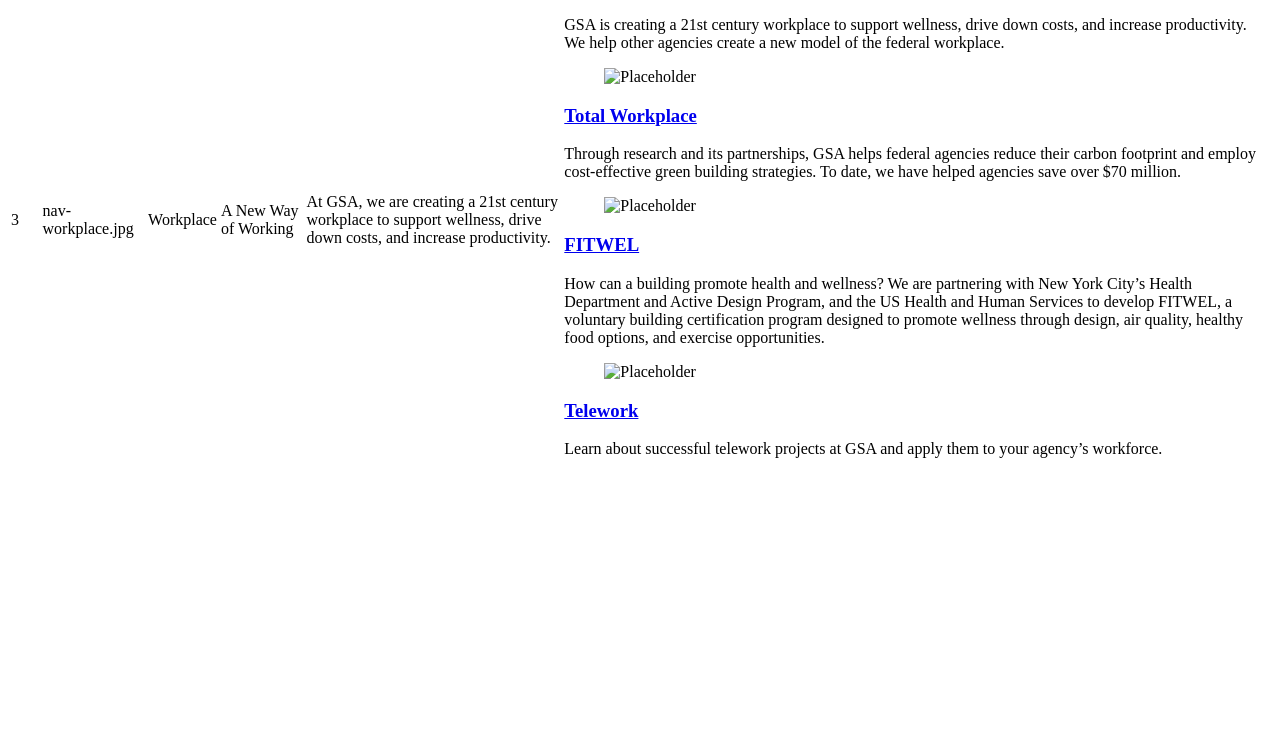
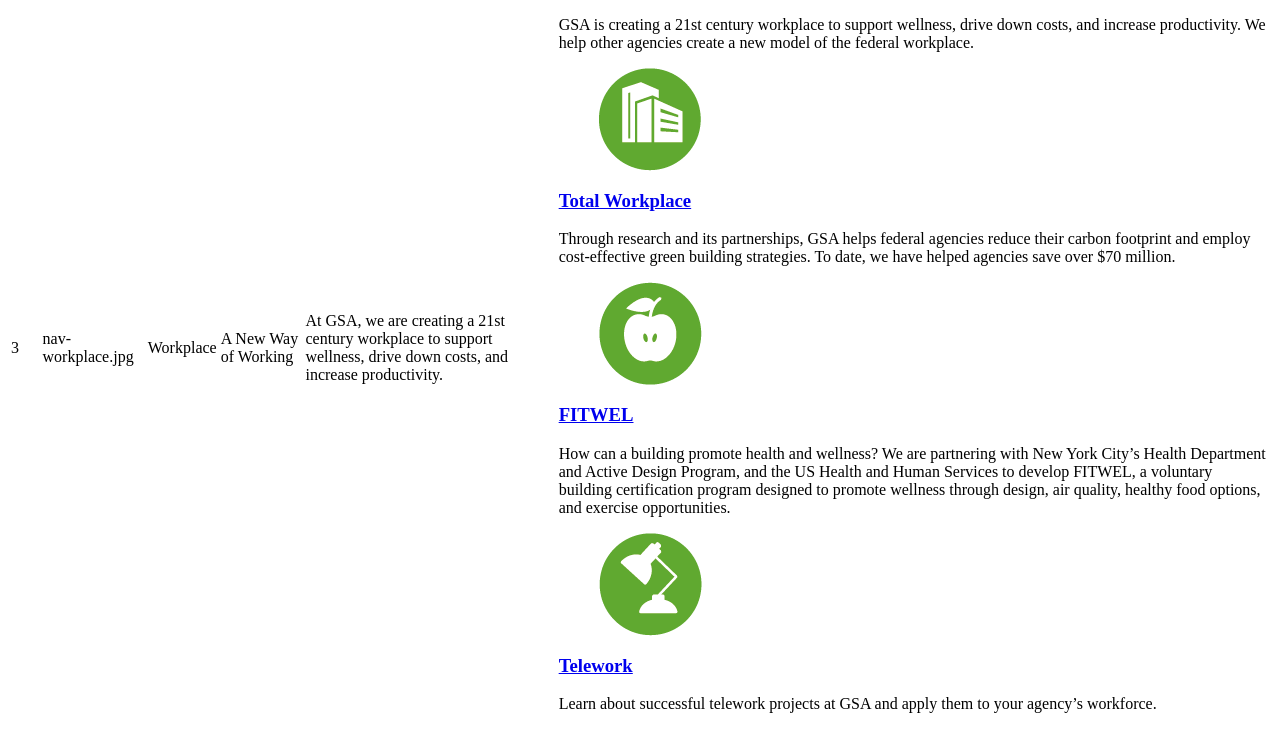
Before and after one commit to SLBryant/GSA-Sustainable-GSA, a PHP site: page /CID/workplaces.php in a window 1280 px wide. Shown: the part 69-800 px from the top of the page. Run offline with PHP 8.4, Linux system fonts and the light colour scheme; some libraries are stand-ins or nearby versions.

Commit message:
icons added: policy, workplace, products/services

```diff
--- a/CID/workplaces.php
+++ b/CID/workplaces.php
@@ -27,7 +27,7 @@
                     <div class="row">
                         <article class="col-md-6">
                             <figure class="col-xs-2">
-                                <img class="img-responsive" src="//placehold.it/200x200/63a723?text=Placeholder" alt="Placeholder" />
+                                <img class="img-responsive" src="images/workplace-total.png" alt="Total Workplace Icon" />
                             </figure>
                             <div class="col-xs-10">
                                 <h3><a href="/portal/content/178259">Total Workplace</a></h3>
@@ -36,7 +36,7 @@
                         </article>
                         <article class="col-md-6">
                             <figure class="col-xs-2">
-                                <img class="img-responsive" src="//placehold.it/200x200/63a723?text=Placeholder" alt="Placeholder" />
+                                <img class="img-responsive" src="images/workplace-fitwel.png" alt="FITWEL Icon" />
                             </figure>
                             <div class="col-xs-10">
                                 <h3><a href="http://www.thesustainableleader.org/2013/09/02/fit-wel-certifying-a-healthy-building-environment/" target="_blank">FITWEL</a></h3>
@@ -47,7 +47,7 @@
                     <div class="row">
                         <article class="col-md-6">
                             <figure class="col-xs-2">
-                                <img class="img-responsive" src="//placehold.it/200x200/63a723?text=Placeholder" alt="Placeholder" />
+                                <img class="img-responsive" src="images/workplace-telework.png" alt="Telework Icon" />
                             </figure>
                             <div class="col-xs-10">
                                 <h3><a href="/portal/content/105192">Telework</a></h3>
```
Also changed, not shown: CID/products-services.php (+5 -5 lines), images/policy-advisory.png (added), images/policy-certification.png (renamed from images/buildings-certification.png), images/policy-electronics.png (added), images/policy-executiveorders.png (added), images/policy-supplychain.png (added), images/products-cleanenergy.png (added), images/products-greenproducts.png (added), images/products-greenservices.png (added), images/products-it.png (added), images/products-procurement.png (added), images/workplace-fitwel.png (added), images/workplace-telework.png (added), images/workplace-total.png (added).
